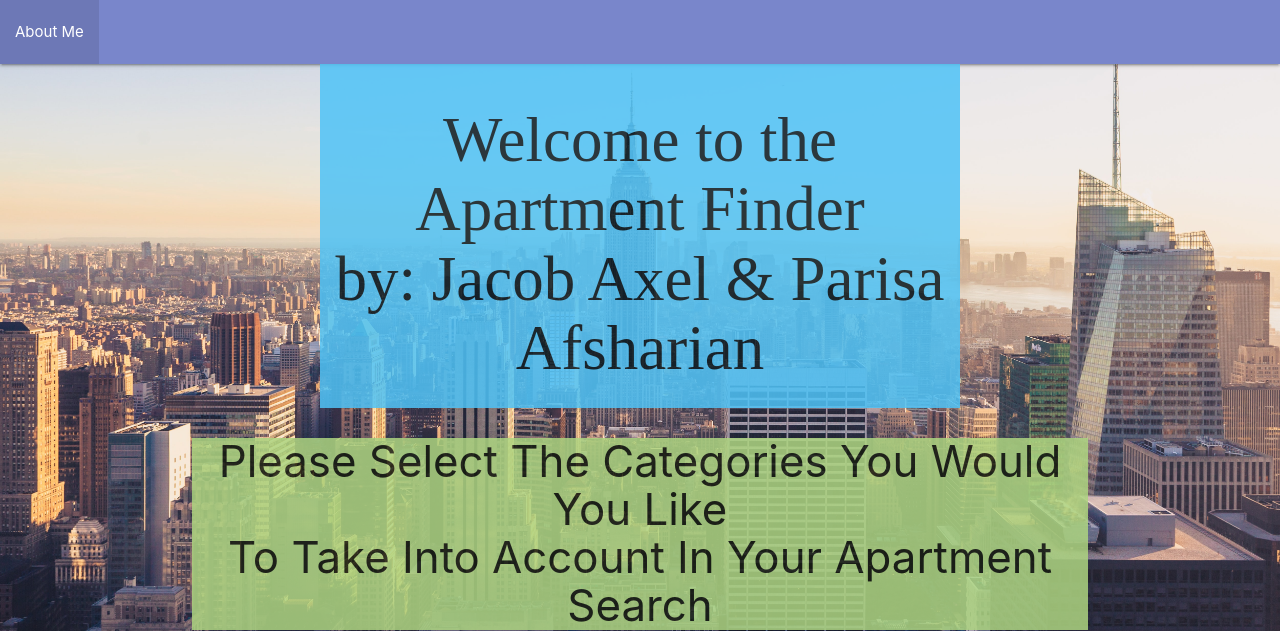
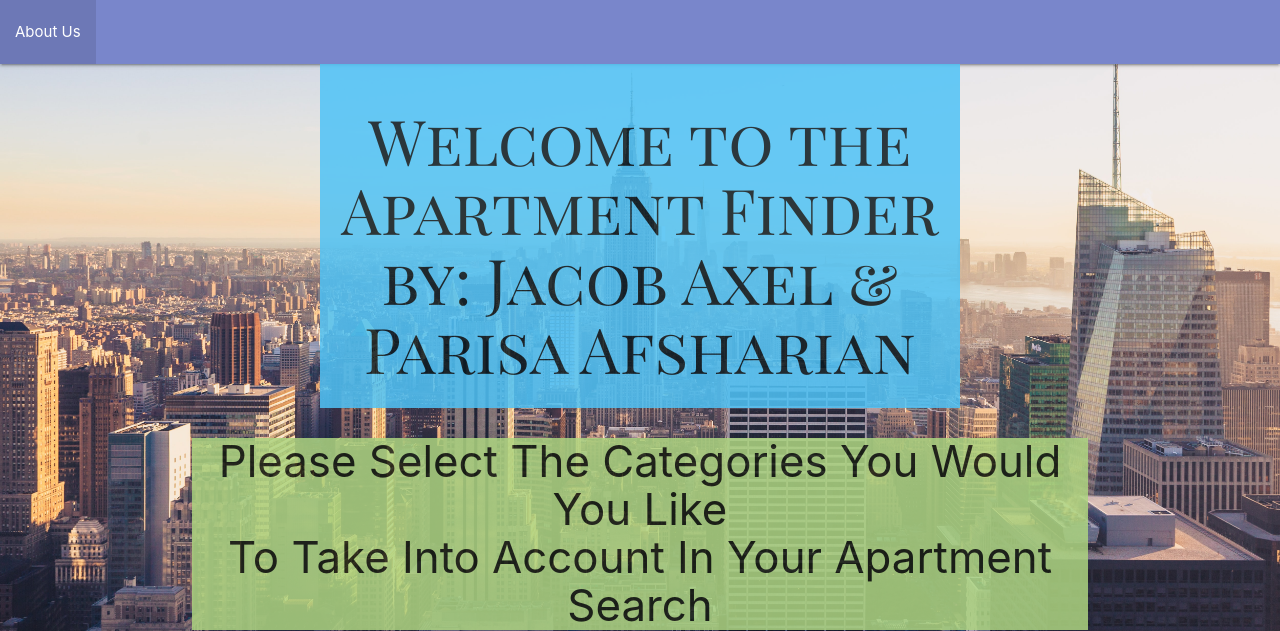
Before and after one commit to jacobaxel/apartment1, a Flask app: page / in a window 1280 px wide. Shown: the top 631 px of the page. Run offline with Flask 2, Linux system fonts and the light colour scheme; some web fonts are replaced.

Commit message:
Update index.html

```diff
--- a/app/templates/index.html
+++ b/app/templates/index.html
@@ -1,5 +1,12 @@
 <html>
-
+<link rel="stylesheet"
+      href="https://fonts.googleapis.com/css2?family=Playfair+Display+SC&display=swap">
+<style>
+  h1 {
+    font-family: 'Playfair Display SC', serif !important;
+    /* font-size: 48px; */
+  }
+</style>
 <head>
   <title>JDM Task by Jacob Axel and Parisa Afsharian</title>
   <link rel="stylesheet" href="https://cdnjs.cloudflare.com/ajax/libs/materialize/1.0.0/css/materialize.min.css">
@@ -9,35 +16,19 @@
   <script type="text/javascript" src="/static/script.js"></script>
 </head>
 
-<!-- <body background="https://www.whatsfordinner.com/wp-content/uploads/2017/07/cake-strawberries-chocolate-drizzle-1-960x540.jpg" class="responsive-img" id="bg"> -->
-
 <body background="static/CityBG.jpg" id="bg">
-  <!-- <img src="static/CityBG.jpg" class="responsive-img"></img> -->
   <nav class="indigo lighten-2">
     <div class="nav-wrapper">
-      <!--<a href="#!" class="brand-logo left"><img class="responsive-img"src="https://s3.amazonaws.com/pix.iemoji.com/images/emoji/apple/ios-12/256/fork-and-knife-with-plate.png"></img></a>-->
-      <!--<a href="#!" class="brand-logo left"><img class="responsive-img" src="https://s3.amazonaws.com/pix.iemoji.com/images/emoji/apple/ios-12/256/fork-and-knife-with-plate.png"></img></a>-->
       <ul class="left hide-on-med-and-down">
-        <li><a href="/about">About Me</a></li>
-        <!--    <li><a href="/settings">Settings</a></li>-->
-        <!--    <li><a href="collapsible.html">JavaScript</a></li>-->
+        <li><a href="/about">About Us</a></li>
       </ul>
     </div>
-    <!--<div class="row">-->
-    <!--    <div class="col l2 center">-->
-    <!--        About stuff here-->
-    <!--    </div>-->
-    <!--    <div class="col l8 center">-->
-    <!--    </div>-->
-    <!--    <div class="col l2 center">-->
-    <!--        Creators stuff-->
-    <!--    </div>-->
     </div>
   </nav>
   <div class="row">
     <div class="col s12 m12 l3"></div>
     <div class="col s12 m12 l6 center light-blue lighten-2 opacity">
-      <h1 class="script opacity1">Welcome to the Apartment Finder <br>by: Jacob Axel & Parisa Afsharian</h1>
+      <h1 class="opacity1">Welcome to the Apartment Finder <br>by: Jacob Axel & Parisa Afsharian</h1>
     </div>
     <div class="col s12 m12 l3"></div>
   </div>
@@ -50,7 +41,7 @@
     </div>
   </div>
 
-  <!-- <div class="container"> -->
+
   <div class="row">
     <div class="col l3"></div>
     <div class="col l6 center-left black lighten-2 opacity">
@@ -122,67 +113,8 @@
         <input type="submit" value="Find Apartments!!" class="red lighten-2" />
       </form>
     </div>
-    <!-- <div class="col l3 center black lighten-2 opacity">
-      <form action="#">
-        <p>
-          <label>
-            <input type="checkbox" class="filled-in" checked="checked" />
-            <span>Option 7</span>
-          </label>
-        </p>
-        <p>
-          <label>
-            <input type="checkbox" class="filled-in" checked="checked" />
-            <span>Option 8</span>
-          </label>
-        </p>
-        <p>
-          <label>
-            <input type="checkbox" class="filled-in" checked="checked" />
-            <span>Option 9</span>
-          </label>
-        </p>
-        <p>
-          <label>
-            <input type="checkbox" class="filled-in" checked="checked" />
-            <span>Option 10</span>
-          </label>
-        </p>
-        <p>
-          <label>
-            <input type="checkbox" class="filled-in" checked="checked" />
-            <span>Option 11</span>
-          </label>
-        </p>
-        <p>
-          <label>
-            <input type="checkbox" class="filled-in" checked="checked" />
-            <span>Option 12</span>
-          </label>
-        </p>
-      </form>
-    </div> -->
     <div class="col l3"></div>
   </div>
-  <!-- </div> -->
-
-
-  <!-- <form method="post" action="/favorites">
-        <label></label>
-        <select name="cuisine" class="browser-default blue lighten-2">
-    <option value="" disabled selected>Select your cuisine</option>
-    {% for cuisine in cuisineList %}
-        <option value="{{ cuisine['strArea'] }}">{{ cuisine['strArea'] }}</option>
-    {% endfor %}
-  </select>
-        <input type="submit" value="Find Dishes!!" class="red lighten-2" />
-    </form>
-    </div>
-        </div>
-    </div> -->
-  <!--<div class="container">-->
-  <!--    <img src="https://www.edengourmet.com/goe/wp-content/uploads/2019/01/Garden-of-Eden-Gourmet-Food-Home-Slider1-1024x626.jpg" class="responsive-img"></img>-->
-  <!--</div>-->
 </body>
 
 </html>
```
